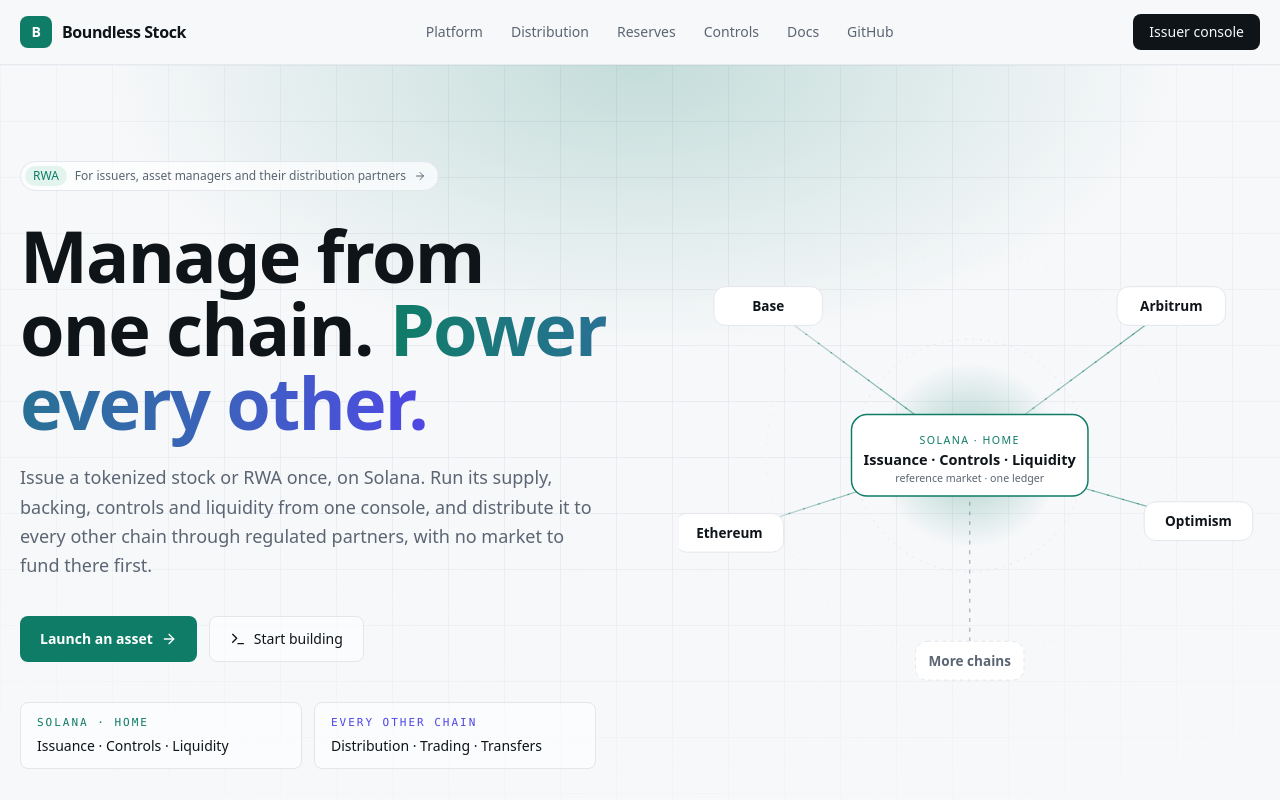
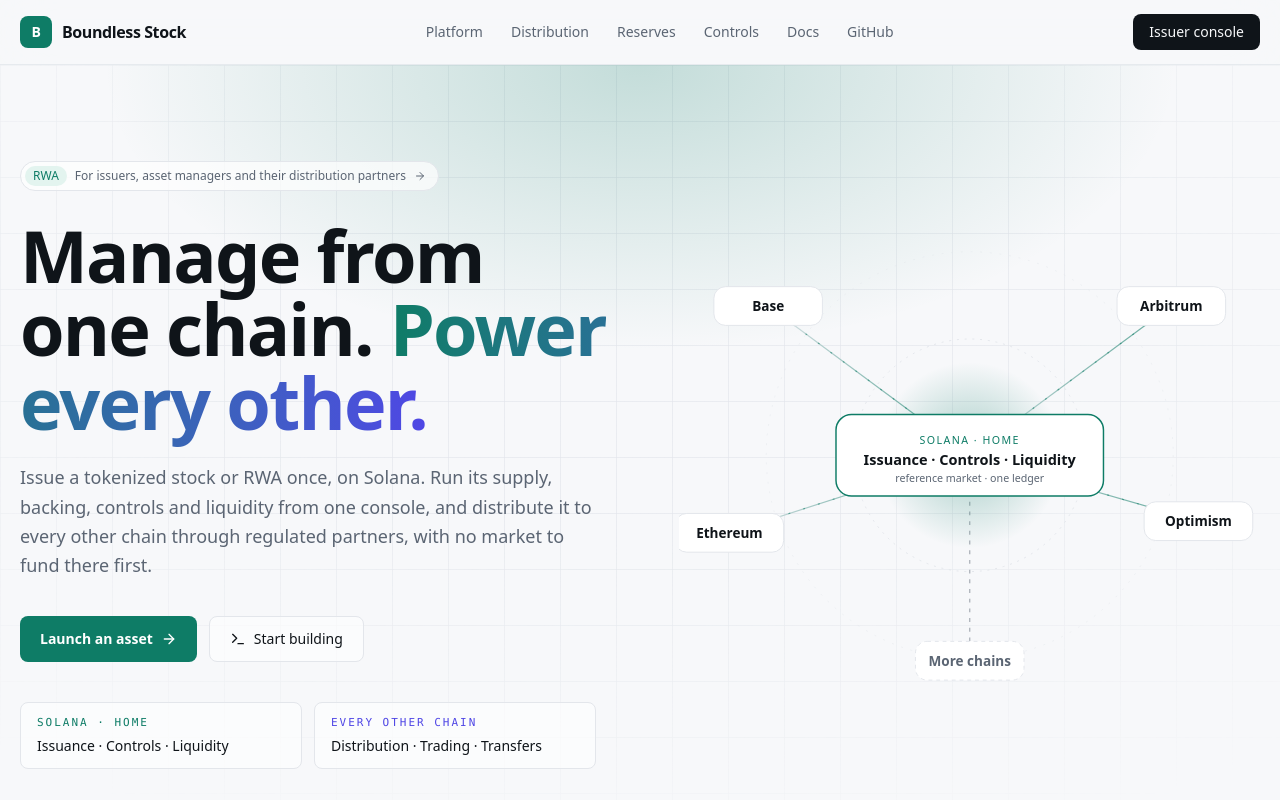
Before and after one commit to CredFluid/boundless-stock, a Next.js app in the folder apps/web/: page / in a window 1280 px wide. Shown: the top 800 px of the page. Built offline with nearby package versions, Linux system fonts and the light colour scheme.

Commit message:
Hero diagram: widen the home box so its label fits

```diff
--- a/apps/web/src/components/landing/network.tsx
+++ b/apps/web/src/components/landing/network.tsx
@@ -73,7 +73,7 @@
         </circle>
       ))}
       <g>
-        <rect x={HUB.x - 122} y={HUB.y - 42} width="244" height="84" rx="16" fill="var(--surface)" stroke="var(--accent)" strokeWidth="1.5" />
+        <rect x={HUB.x - 138} y={HUB.y - 42} width="276" height="84" rx="16" fill="var(--surface)" stroke="var(--accent)" strokeWidth="1.5" />
         <text x={HUB.x} y={HUB.y - 12} textAnchor="middle" fontSize="11" fill="var(--accent)" letterSpacing="1.5">SOLANA · HOME</text>
         <text x={HUB.x} y={HUB.y + 10} textAnchor="middle" fontSize="15" fontWeight="600" fill="var(--text)">Issuance · Controls · Liquidity</text>
         <text x={HUB.x} y={HUB.y + 28} textAnchor="middle" fontSize="11" fill="var(--muted)">reference market · one ledger</text>
```
